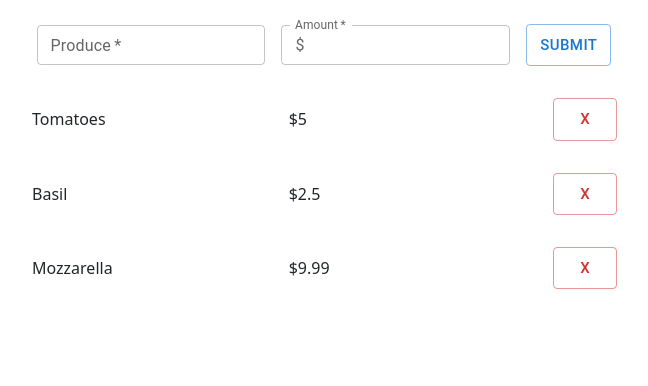
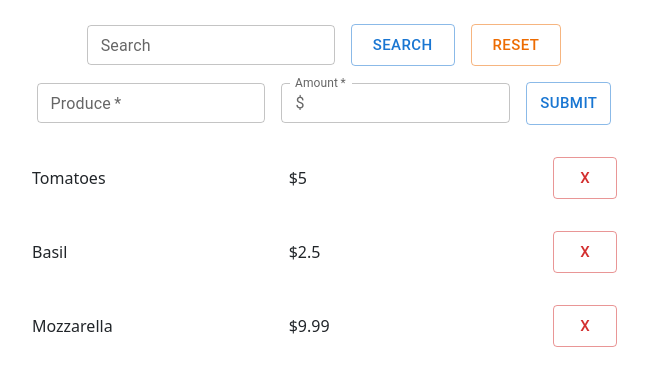
Before and after one commit to jessicamcg/realinsight, a React (Create React App) app: page / in a window 1280 px wide. Shown: the top 386 px of the page, without its empty margins (308-956 px from the left). Built offline with nearby package versions, Linux system fonts and the light colour scheme.

Commit message:
added a search filter

```diff
--- a/src/App.js
+++ b/src/App.js
@@ -1,5 +1,6 @@
 import React, { useState } from "react";
 
+import FilterForm from "./components/FilterForm";
 import ItemValueList from "./components/ItemValueList";
 import InputForm from "./components/InputForm";
 import Box from '@mui/material/Box';
@@ -13,7 +14,8 @@ const INITIAL_LIST = [
 ];
 
 function App() {
-  const [produceList, setProduceList] = useState(INITIAL_LIST)
+  const [produceList, setProduceList] = useState(INITIAL_LIST);
+  const [searchList, setSearchList] =useState(produceList);
 
   const addProduce = (item) => {
     const newProduceList = [item, ...produceList]
@@ -23,6 +25,11 @@ function App() {
   const removeProduce = (produceName) => {
     const updatedProduceList = [...produceList].filter((item) => item.name !== produceName)
     setProduceList(updatedProduceList);
+  }
+
+  const searchProduceList = (searchParams) => {
+    const searchResult = [...produceList].filter((item) => item.name.toLowerCase().includes(searchParams.toLowerCase()))
+    setSearchList(searchResult);
   }
 
   return (
@@ -35,11 +42,14 @@ function App() {
           alignItems="center"
           spacing={2}
         >
+          <Grid item xs={6}>
+            <FilterForm searchProduceList={searchProduceList} />
+          </Grid>
           <Grid item xs={7}>
             <InputForm onSubmit={addProduce} />
           </Grid>
           <Grid item xs={6}>
-            <ItemValueList removeProduce={removeProduce} produceList={produceList}/>
+            <ItemValueList removeProduce={removeProduce} produceList={searchList? searchList: produceList}/>
           </Grid>
         </Grid>
       </Box>
--- /dev/null
+++ b/src/components/FilterForm.jsx
@@ -0,0 +1,71 @@
+import React, { useState } from 'react';
+import { Box,FormControl, InputLabel, OutlinedInput, Button, Grid } from '@mui/material';
+
+const FilterForm = (props) => {
+  const searchProduceList = props.searchProduceList;
+  const [input, setInput] = useState('');
+
+  const handleSubmit = (e) => {
+    e.preventDefault();
+    searchProduceList(input)
+    setInput('');
+  };
+
+  const handleChange = (e) => {
+    setInput(e.target.value);
+  };
+
+  const handleReset = (e) => {
+    searchProduceList('')
+    setInput('');
+  }
+
+  return (
+    <Box
+      component="form"
+      onSubmit={handleSubmit}
+    >
+      <Grid
+          container
+          direction="row"
+          justifyContent="center"
+          alignItems="center"
+          spacing={2}
+      >
+        <FormControl
+          sx={{ m: 1 }}
+          variant="outlined"
+          size="small"
+        >
+          <InputLabel htmlFor="outlined-adornment-search">Search</InputLabel>
+          <OutlinedInput
+            id="outlined-adornment-search"
+            label="Search"
+            onChange={handleChange}
+            value={input}
+          />
+        </FormControl>
+
+        <Button
+          type="submit"
+          variant="outlined"
+          size="large"
+          sx={{ m: 1 }}
+        >
+          Search
+        </Button>
+        <Button
+          onClick={handleReset}
+          variant="outlined"
+          size="large"
+          sx={{ m: 1 }}
+          color="warning"
+        >
+          Reset
+        </Button>
+      </Grid>
+    </Box>
+  )
+}
+
+export default FilterForm
```
